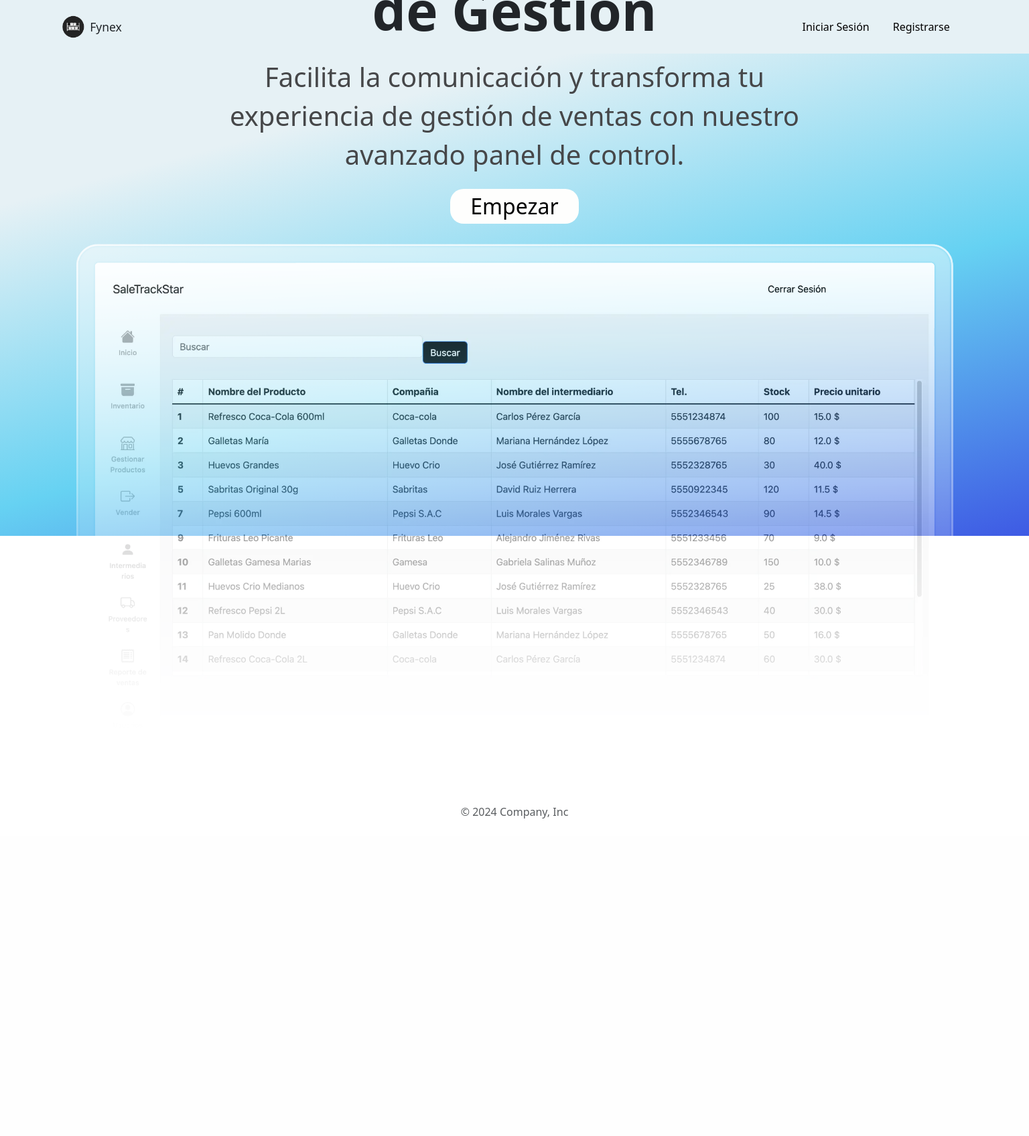
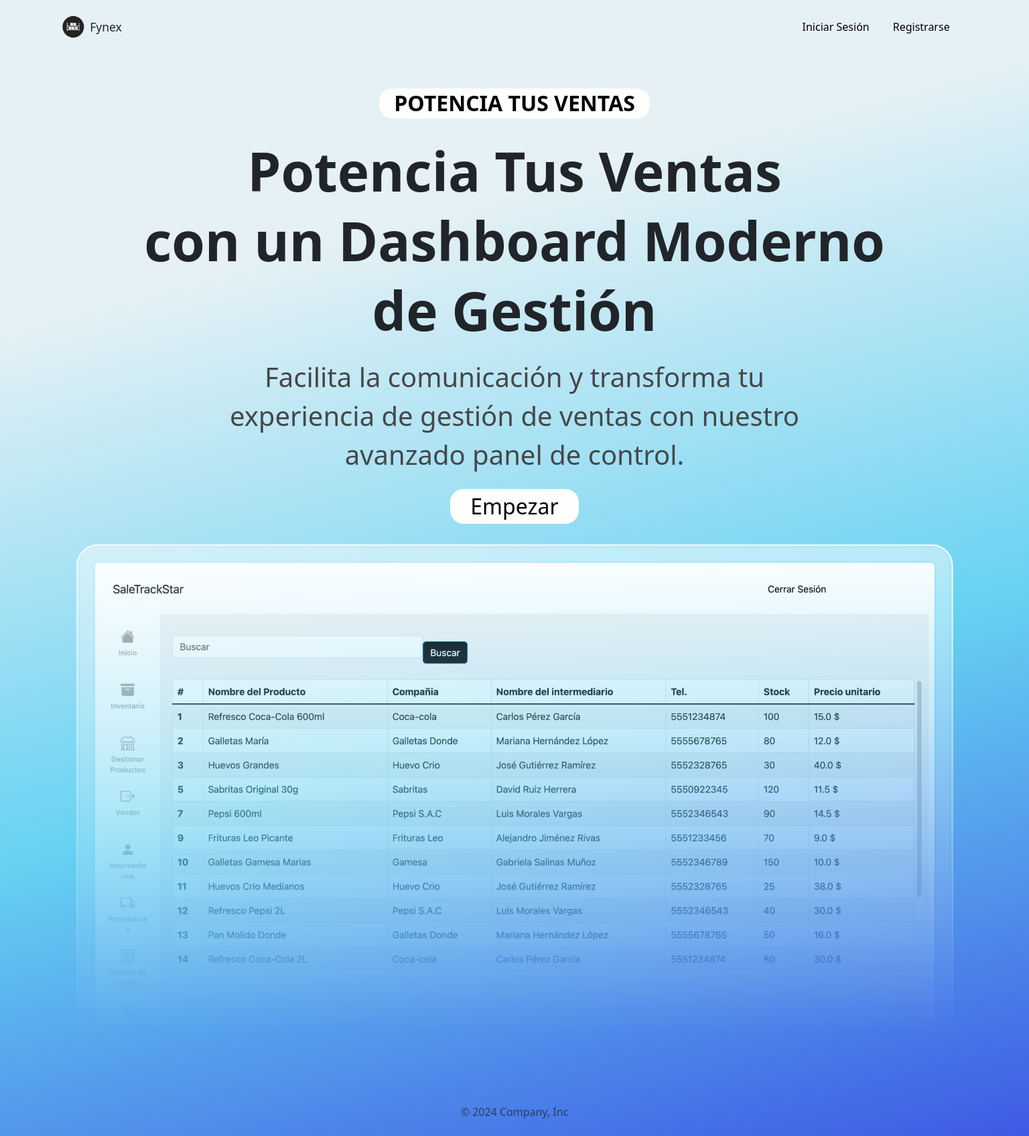
Before and after one commit to xEmmanuelCobax/proyecto-final-tiendadevanessa-master, a Flask app: page / in a window 1536 px wide. Shown: the whole page at 67% size. Before the commit the page ends 1222 px from the top, so only its background shows below. Run offline with Flask 3, Linux system fonts and the light colour scheme; some libraries are stand-ins or nearby versions.

Commit message:
correcion ui

```diff
--- a/src/static/css/inicio.css
+++ b/src/static/css/inicio.css
@@ -100,10 +100,11 @@ footer ul {
 }
 
 /*4K*/
+
 @media screen and (min-width: 1440px) {
 
     .inicio {
-        height: 90vh;
+        /* height: 90vh; */
         /* background-color: red; */
     }
 
@@ -133,7 +134,7 @@ footer ul {
 
 }
 
-/*4K*/
+/*Pc*/
 @media screen and (max-width: 900px) {
     .inicio__titulo {
         font-size: 3.3rem;
```
